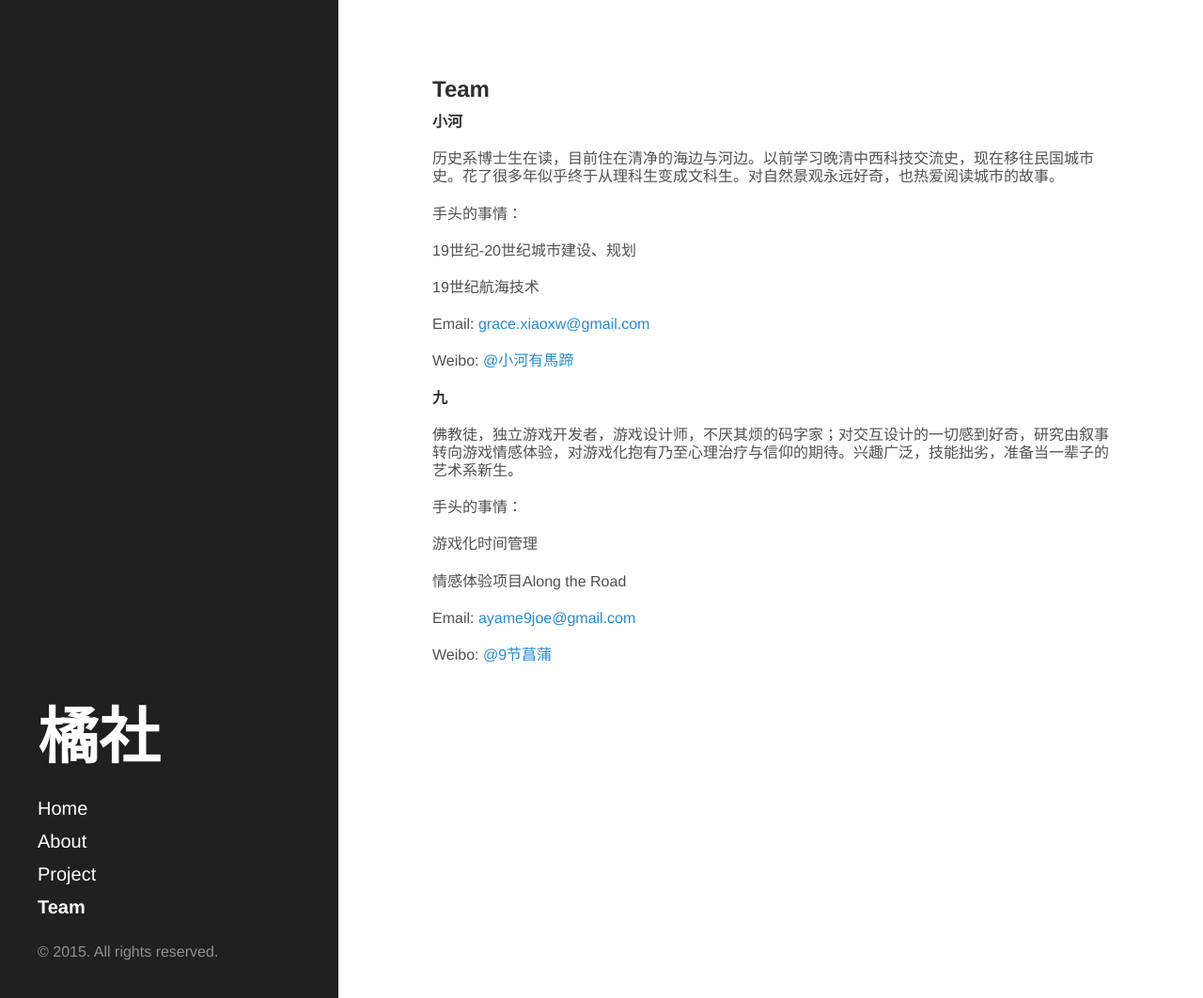
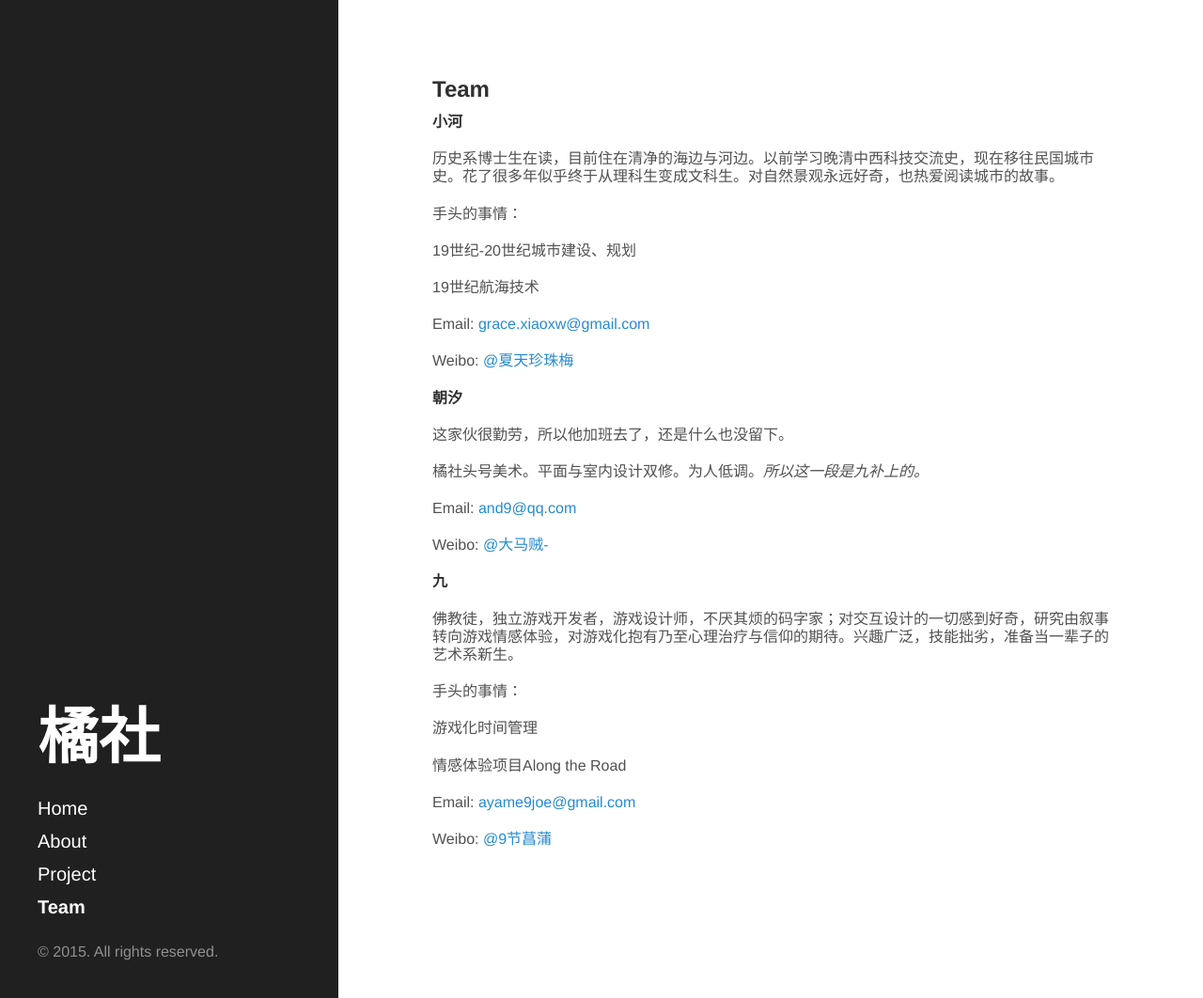
Before and after one commit to orangeclub/orangeclub.github.io, a Jekyll site: the page built from team.md, in a window 1280 px wide and 1062 px high. Shown: the whole window at 94% size. Built offline with Jekyll 4.4.1, drawn with Linux system fonts in a browser that asks for light colours; nearby versions of some CDN libraries; library files that are not in the unit come from our copies.

Commit message:
team member updated

```diff
--- a/team.md
+++ b/team.md
@@ -16,7 +16,17 @@ permalink: /team/
 
 Email: [grace.xiaoxw@gmail.com](grace.xiaoxw@gmail.com "grace.xiaoxw@gmail.com")
 
-Weibo: [@小河有馬蹄](http://www.weibo.com/u/2099853845 "@小河有馬蹄")
+Weibo: [@夏天珍珠梅](http://weibo.com/u/1668493177 "@夏天珍珠梅")
+
+**朝汐**
+
+这家伙很勤劳，所以他加班去了，还是什么也没留下。
+
+橘社头号美术。平面与室内设计双修。为人低调。*所以这一段是九补上的。*
+
+Email: [and9@qq.com](and9@qq.com "and9@qq.com")
+
+Weibo: [@大马贼-](http://www.weibo.com/u/1668493177 "@大马贼-")
 
 **九**
 
```
